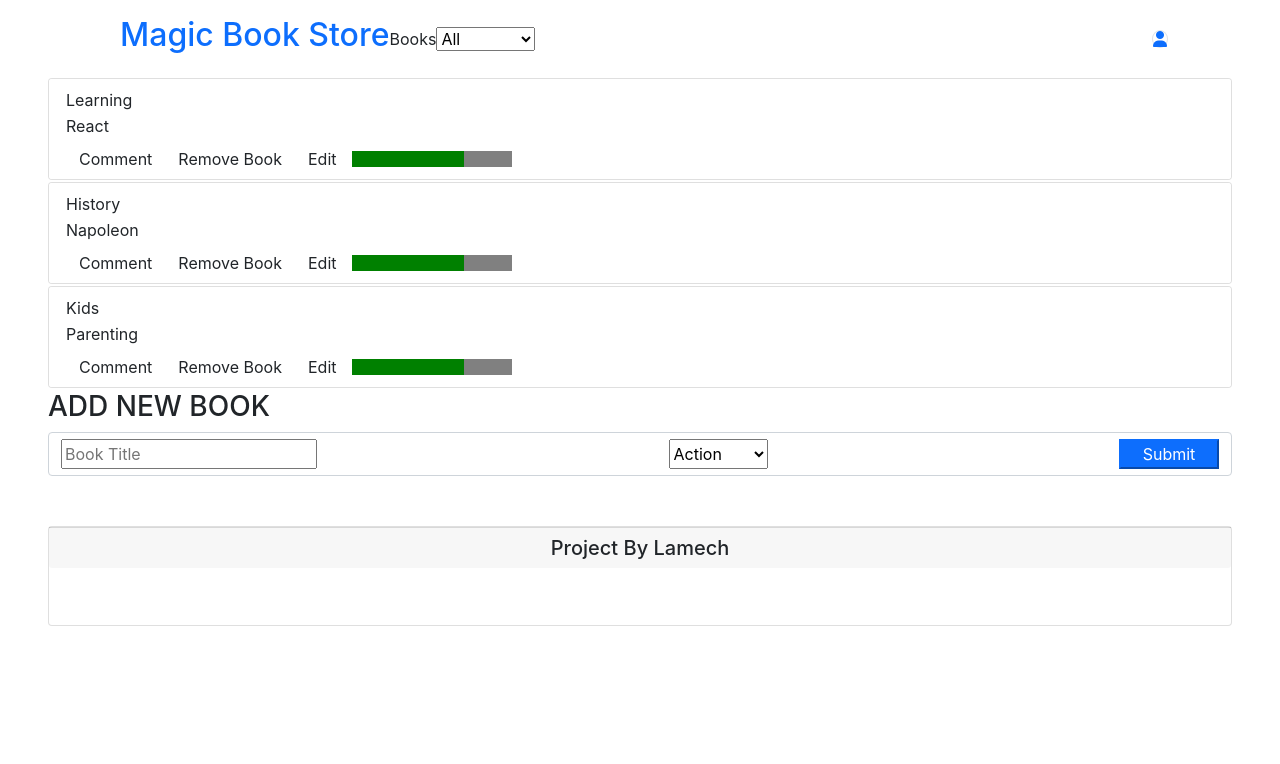
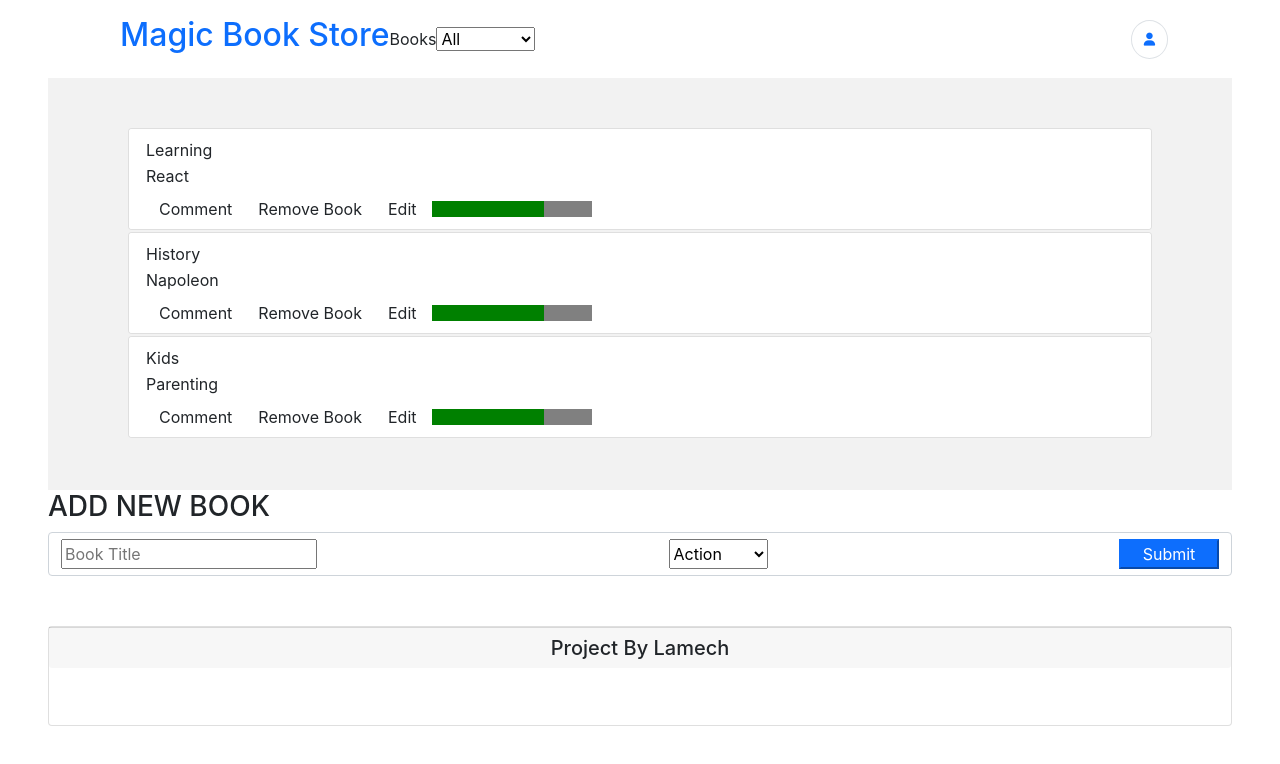
Before and after one commit to settix-dev/Magic-book-store, a React (Create React App) app: page / in a window 1280 px wide. Shown: the top 764 px of the page. Built offline with nearby package versions, Linux system fonts and the light colour scheme.

Commit message:
Delete un used classes and Add new css classes

```diff
--- a/src/presentationalComponents/App.css
+++ b/src/presentationalComponents/App.css
@@ -34,11 +34,6 @@
     height: 100px;
 }
 
-.progress-bar {
-    /* -ms-progress-appearance: bar; */
-    /* -ms-progress-appearance: ring;    */
-}
-
 .circle-wrap {
     margin: 150px auto;
     width: 150px;
@@ -57,8 +52,15 @@
     border-radius: 0.2%;
 }
 
-.btn {
-    /* border-right: 0vmax; */
+span.d-flex {
+    font-size: 13px;
+    padding: 12px;
+    border: 1px solid #ccc;
+}
+
+.books-list-div {
+    background-color: rgba(0, 0, 0, 5%);
+    padding: 50px 80px;
 }
 
 .footer {
```
